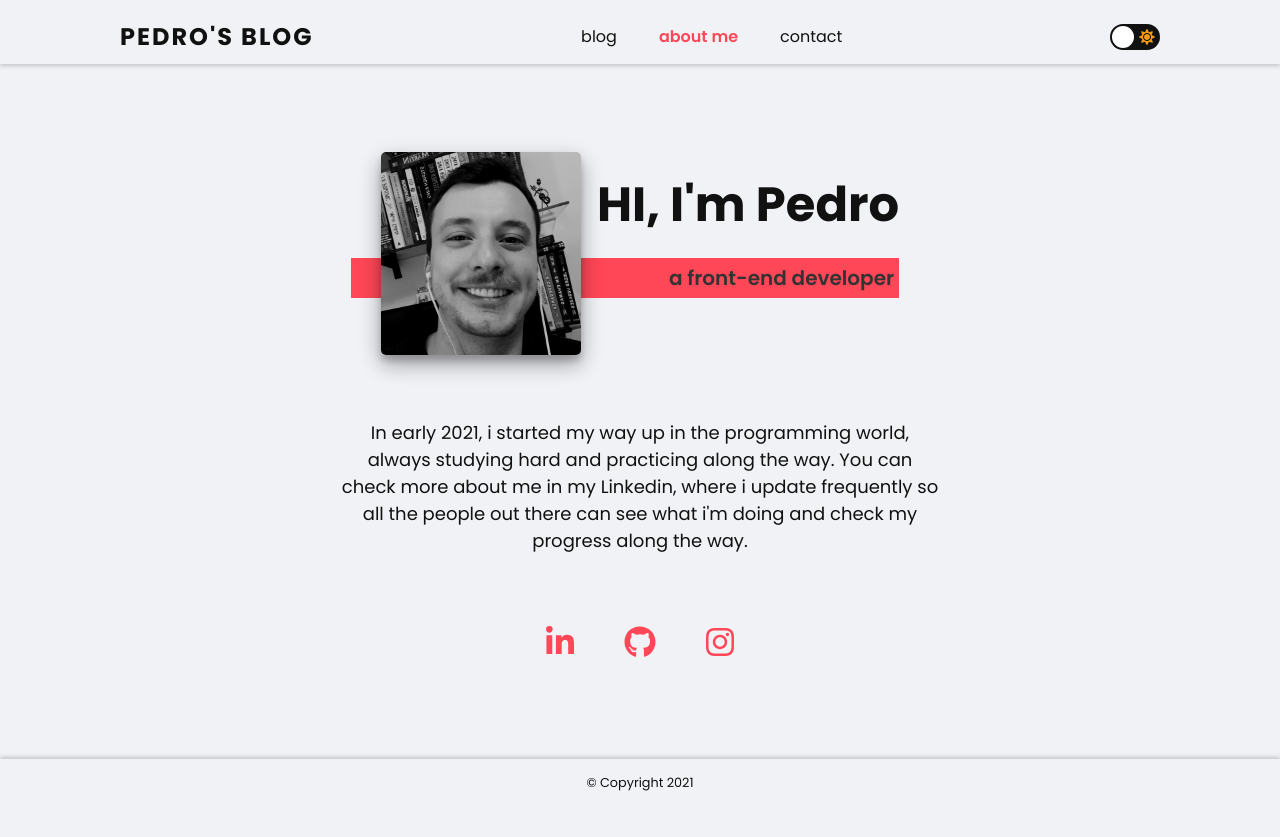
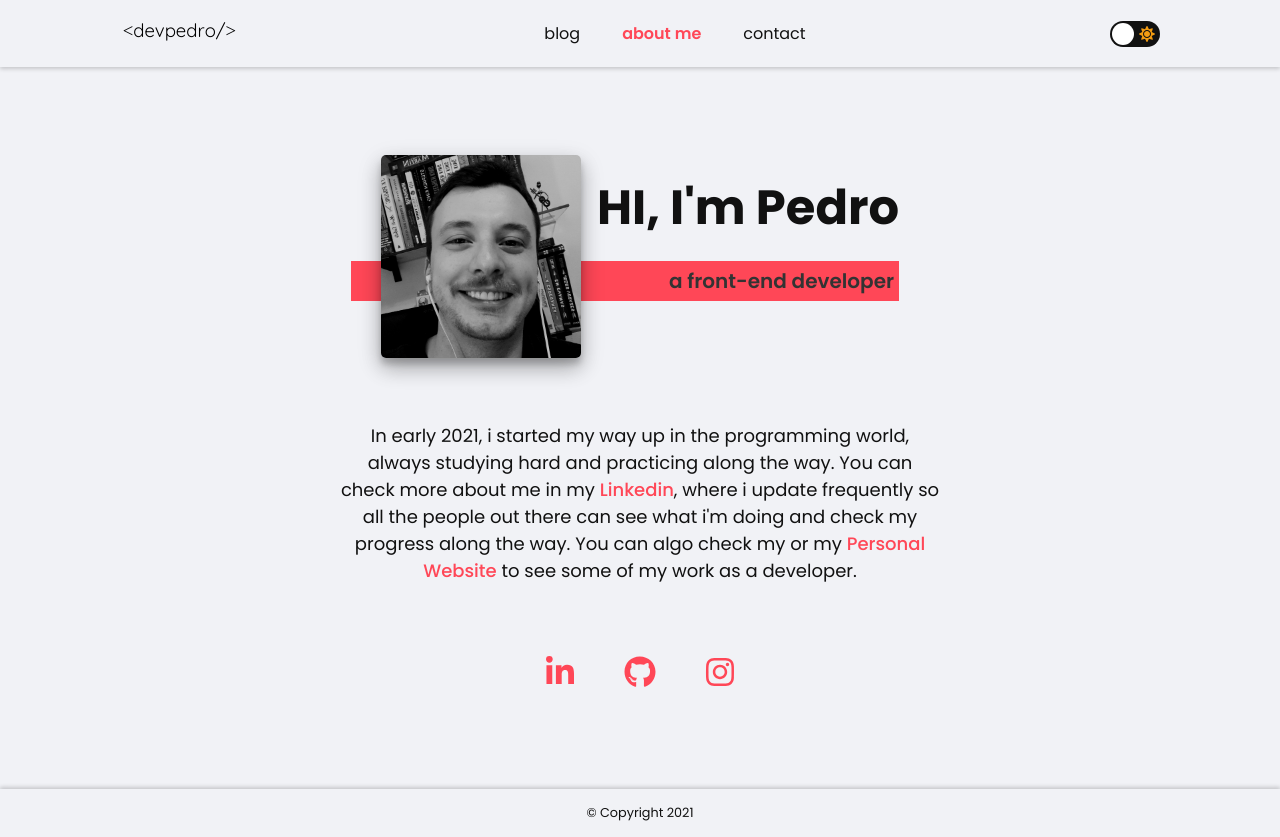
Before and after one commit to pedrodruviaro/blog-do-pedro, a React (Create React App) app: page /about in a window 1280 px wide. Before the commit the page ends 807 px from the top, so only its background shows below. Built offline with nearby package versions, Linux system fonts and the light colour scheme.

Commit message:
corrigindo links

```diff
--- a/src/Pages/About/index.jsx
+++ b/src/Pages/About/index.jsx
@@ -1,6 +1,6 @@
 import React from "react";
 import perfil from "../../images/perfil.jpg";
-import { AboutLinksContainer, AboutStyled, GridProfile } from "./styles";
+import { AboutLinksContainer, AboutStyled, GridProfile, LinkBio } from "./styles";
 import { FaLinkedinIn, FaInstagram, FaGithub } from "react-icons/fa";
 import FlexContainer from "../../components/FlexContainer";
 
@@ -17,8 +17,7 @@ export default function Index() {
         <p className="text">
           In early 2021, i started my way up in the programming world, always
           studying hard and practicing along the way. You can check more about
-          me in my Linkedin, where i update frequently so all the people out
-          there can see what i'm doing and check my progress along the way.
+          me in my <LinkBio rel="noreferrer" target="_blank" href="https://www.linkedin.com/in/pedro-henrique-dalmolin-ruviaro-4b4a00209/">Linkedin</LinkBio>, where i update frequently so all the people out there can see what i'm doing and check my progress along the way. You can algo check my or my <LinkBio rel="noreferrer" target="_blank" href="https://pedrodruviaro.netlify.app/">Personal Website</LinkBio> to see some of my work as a developer.
         </p>
 
         <AboutLinksContainer>
--- a/src/Pages/About/styles.jsx
+++ b/src/Pages/About/styles.jsx
@@ -3,6 +3,11 @@ import styled from "styled-components";
 export const AboutStyled = styled.div`
   img {
     width: 200px;
+    transition: transform 200ms ease-in-out;
+  }
+
+  img:hover {
+    transform: scale(1.1);
   }
 
   .text {
@@ -77,3 +82,14 @@ export const AboutLinksContainer = styled.div`
         outline: 1px solid;
     }
 `
+
+export const LinkBio = styled.a`
+  text-decoration: none;
+  color: ${props => props.theme.accent};
+  font-weight: 500;
+
+    &:hover,
+    &:focus {
+        text-decoration: underline;
+    }
+`
--- a/src/components/FlexContainer/index.jsx
+++ b/src/components/FlexContainer/index.jsx
@@ -4,7 +4,7 @@ const FlexContainer = styled.div`
     width: 85%;
     margin: 0 auto;
     max-width: 1440px;
-    padding: 1.5rem;
+    padding: ${props => props.padding ? props.padding : "1.5rem"};
 
     display: flex;
     align-items: ${props => props.align ? props.align : "center"};
--- a/src/components/MainGrid/index.jsx
+++ b/src/components/MainGrid/index.jsx
@@ -4,7 +4,7 @@ const MainGrid = styled.div`
     display: grid;
     min-height: 100vh;
     grid-template-columns: 1fr;
-    grid-template-rows: 8vh 1fr 6vh;
+    grid-template-rows: min-content 1fr 6vh;
     grid-template-areas: "header"
                             "main"
                             "footer";
@@ -13,6 +13,7 @@ const MainGrid = styled.div`
 
     header {
         grid-area: header;
+        align-self: center;
     }
 
     footer {
--- a/src/objects/HeaderApp/index.jsx
+++ b/src/objects/HeaderApp/index.jsx
@@ -3,6 +3,7 @@ import { Link, useLocation } from "react-router-dom";
 import FlexContainer from "../../components/FlexContainer";
 import ThemeToggler from "../../components/ThemeToggler";
 import { HeaderStyled, LinksContainer } from "./styles";
+import logo from '../../images/demo.svg'
 
 export default function Index(props) {
   const location = useLocation();
@@ -24,8 +25,8 @@ export default function Index(props) {
 
   return (
     <HeaderStyled>
-      <FlexContainer justify="space-between">
-        <h1>Pedro's Blog</h1>
+      <FlexContainer justify="space-between" padding=".75rem 1.5rem">
+        <Link to="/" ><img src={logo} alt="" /></Link>
 
         <LinksContainer>
           {links.map((link) => (
--- a/src/objects/HeaderApp/styles.jsx
+++ b/src/objects/HeaderApp/styles.jsx
@@ -3,10 +3,8 @@ import styled from "styled-components";
 export const HeaderStyled = styled.header`
     box-shadow: ${props => props.theme.shadow} 0px 2px 4px;
 
-    h1 {
-        text-transform: uppercase;
-        letter-spacing: 2px;
-        font-size: 1.5rem;
+    img {
+        width: 120px;
     }
 `
 
```
Also changed, not shown: src/images/demo.svg (added).
